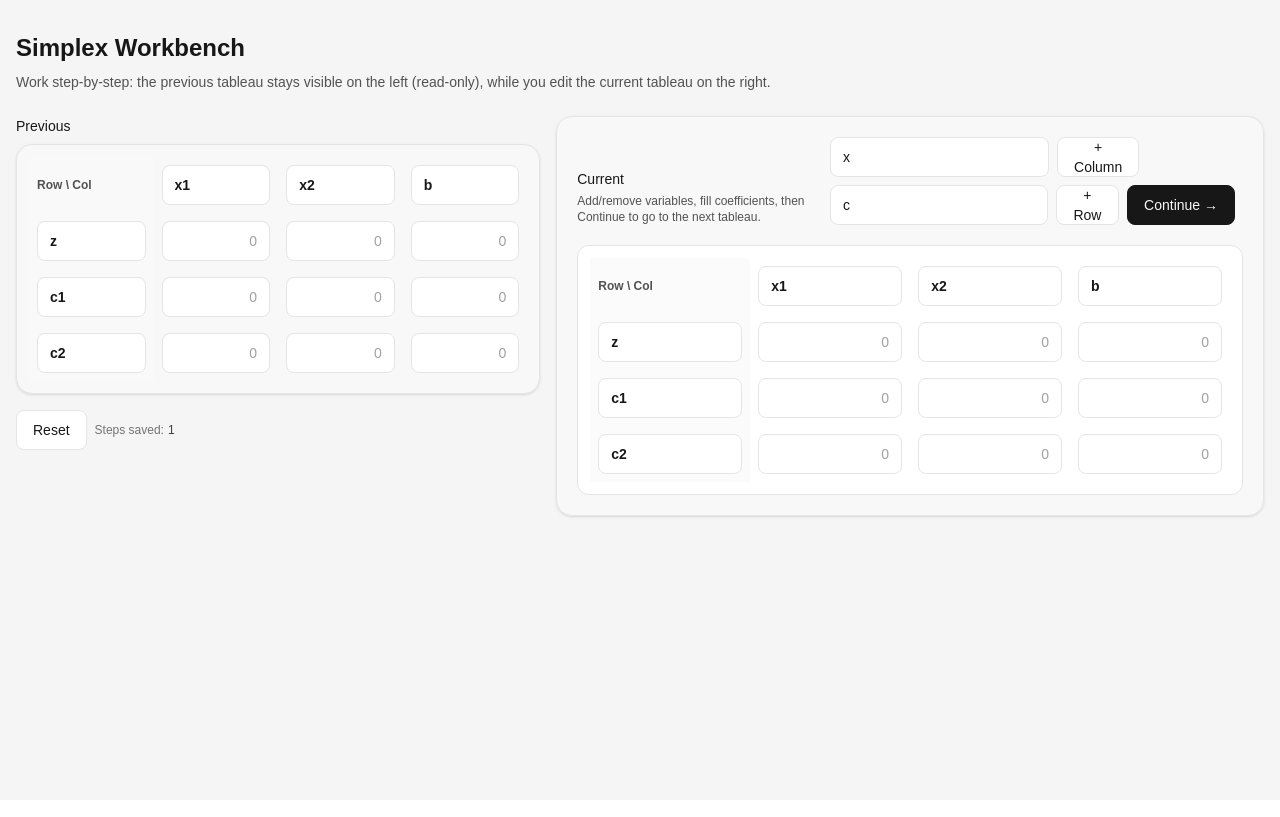
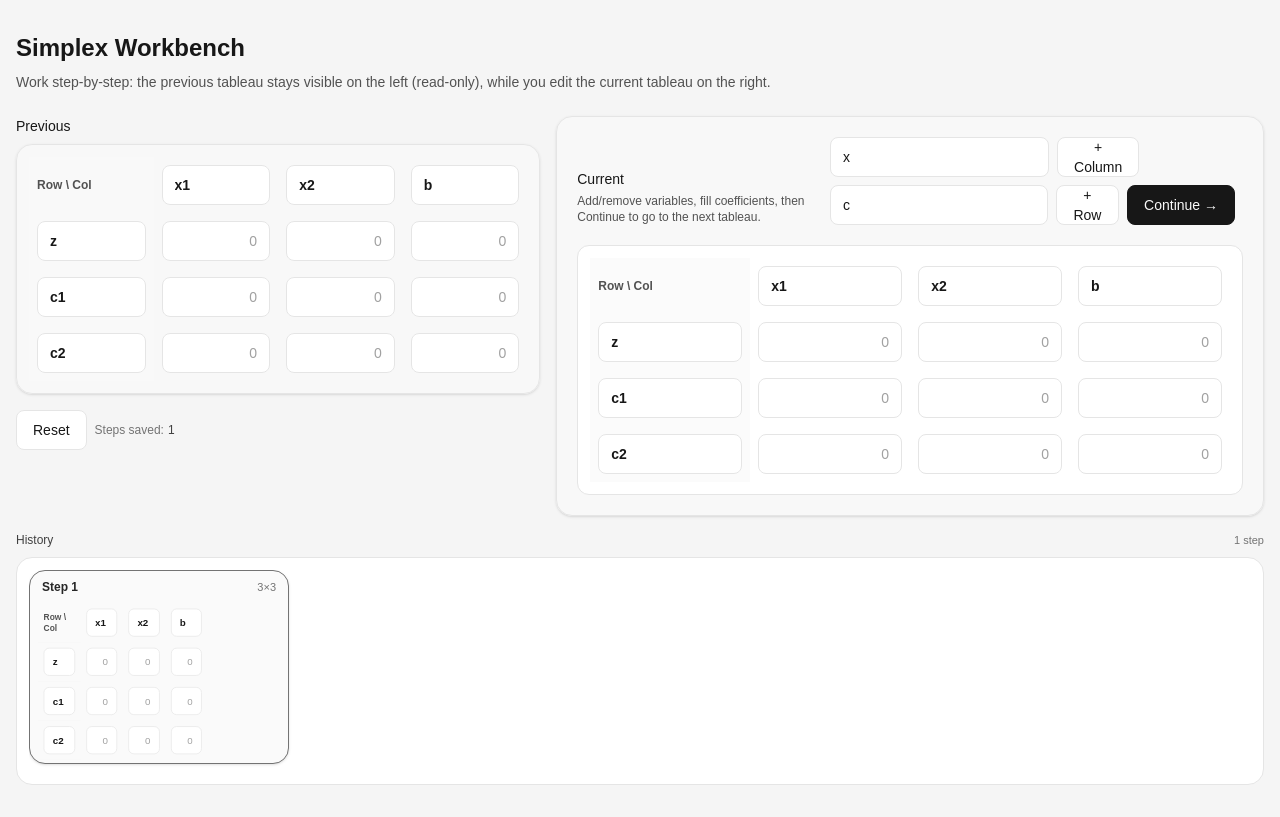
Before and after one commit to markbakos/optimization-algorithms, a Next.js app: page /simplex in a window 1280 px wide. Both pictures are taken after a click on the button "Continue →". Built offline with nearby package versions, Linux system fonts and the light colour scheme.

Commit message:
add previous step table grid

```diff
--- /dev/null
+++ b/components/simplex/History.tsx
@@ -0,0 +1,63 @@
+"use client";
+
+import React, { memo } from "react";
+import type { FrozenTableau } from "@/lib/simplex/types";
+import { displayToTableau } from "@/lib/simplex/model";
+import { Grid } from "./Grid";
+
+type Props = {
+    items: FrozenTableau[];
+    selectedStep: number | null;
+    onSelect: (step: number) => void;
+};
+
+export const History = memo(function History({ items, selectedStep, onSelect }: Props) {
+    if (items.length === 0) return null;
+
+    return (
+        <div className="mt-4">
+            <div className="mb-2 flex items-center justify-between">
+                <div className="text-xs font-medium text-neutral-700">History</div>
+                <div className="text-[11px] text-neutral-500">
+                    {items.length} step{items.length === 1 ? "" : "s"}
+                </div>
+            </div>
+
+            <div className="rounded-2xl border border-neutral-200 bg-white p-3">
+                <div className="flex gap-3 overflow-x-auto pb-2">
+                    {items.map((it) => {
+                        const isSelected = it.step === selectedStep;
+
+                        return (
+                            <button
+                                key={it.id}
+                                type="button"
+                                onClick={() => onSelect(it.step)}
+                                className={[
+                                    "shrink-0 text-left rounded-2xl border shadow-sm transition",
+                                    "bg-neutral-50 hover:bg-neutral-100",
+                                    "focus-visible:outline-none focus-visible:ring-2 focus-visible:ring-neutral-300",
+                                    isSelected ? "border-neutral-500" : "border-neutral-200",
+                                ].join(" ")}
+                                style={{ width: 260 }}
+                            >
+                                <div className="flex items-center justify-between px-3 py-2">
+                                    <div className="text-xs font-semibold text-neutral-800">Step {it.step}</div>
+                                    <div className="text-[11px] text-neutral-500">
+                                        {it.rowVars.length}×{it.colVars.length}
+                                    </div>
+                                </div>
+
+                                <div className="h-40 overflow-hidden px-2 pb-2">
+                                    <div className="origin-top-left scale-[0.7]">
+                                        <Grid tableau={displayToTableau(it)} mode="view" initial={false} />
+                                    </div>
+                                </div>
+                            </button>
+                        );
+                    })}
+                </div>
+            </div>
+        </div>
+    );
+});
--- a/components/simplex/Workbench.tsx
+++ b/components/simplex/Workbench.tsx
@@ -19,10 +19,11 @@ import { Previous } from "./Previous";
 import { Button } from "../ui/Button";
 import { Card, CardContent, CardHeader } from "../ui/Card";
 import { Input } from "../ui/Input";
+import {History} from "@/components/simplex/History";
 
 function buildInitial(): WorkbenchState {
     return {
-        previous: null,
+        previousStep: null,
         current: createInitialTableau(),
         history: [],
     };
@@ -42,23 +43,29 @@ export function Workbench() {
         [state.current.rowVars.length]
     );
 
+    const selectedPrev = useMemo(() => {
+       if (state.history.length === 0) return null;
+
+       const step = state.previousStep || state.history[state.history.length - 1].step;
+       return state.history.find((h) => h.step === step) || state.history[state.history.length - 1];
+    }, [state.history, state.previousStep]);
+
     const HandleNext = () => {
         setState((s) => {
-            const frozen = freezeTableau(s.current);
+            const step = s.history.length + 1;
+            const frozen = freezeTableau(s.current, step);
             const next: Tableau = createNextEmptyLikeFrozen(frozen);
 
             return {
-                previous: frozen,
                 current: next,
                 history: [...s.history, frozen],
+                previousStep: frozen.step,
             };
         });
         console.log(state)
     };
 
     const resetAll = () => setState(buildInitial());
-
-    const prev = state.previous;
 
     return (
         <div className="mx-auto w-full max-w-7xl px-4 py-8">
@@ -72,8 +79,8 @@ export function Workbench() {
 
             <div className="grid gap-4 lg:grid-cols-[1fr_1.35fr]">
                 <div className="lg:sticky lg:top-6 lg:self-start">
-                    {prev ? (
-                        <Previous frozen={prev} />
+                    {selectedPrev ? (
+                        <Previous frozen={selectedPrev} />
                     ) : (
                         <div className="rounded-2xl border border-dashed border-neutral-300 bg-white p-5 text-sm text-neutral-600">
                             No previous tableau yet.
@@ -176,6 +183,12 @@ export function Workbench() {
                     </CardContent>
                 </Card>
             </div>
+
+            <History
+                items={state.history}
+                selectedStep={selectedPrev?.step || null}
+                onSelect={(step) => setState((s) => ({...s, previous: step}))}
+            />
         </div>
     );
 }
```
